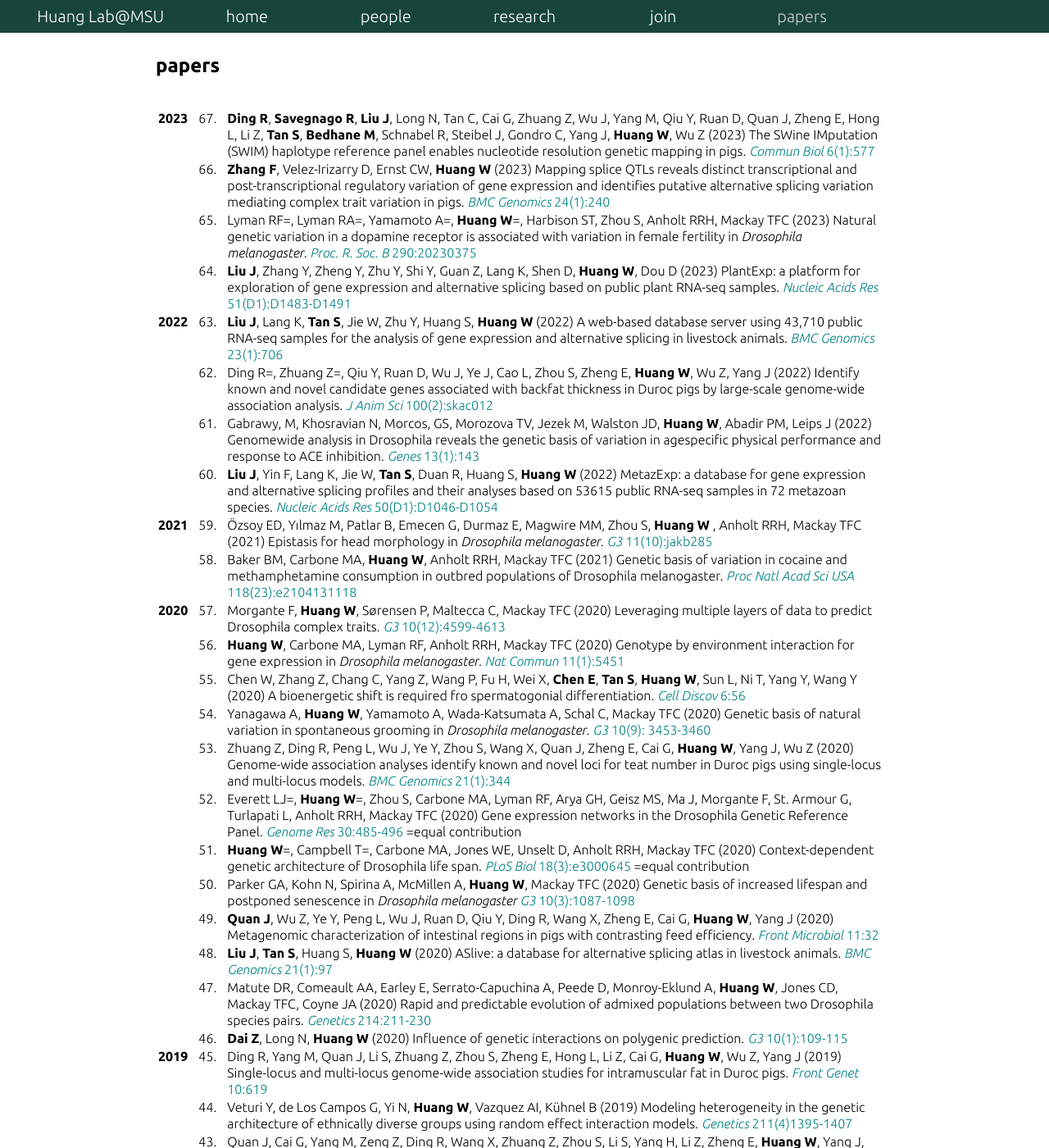
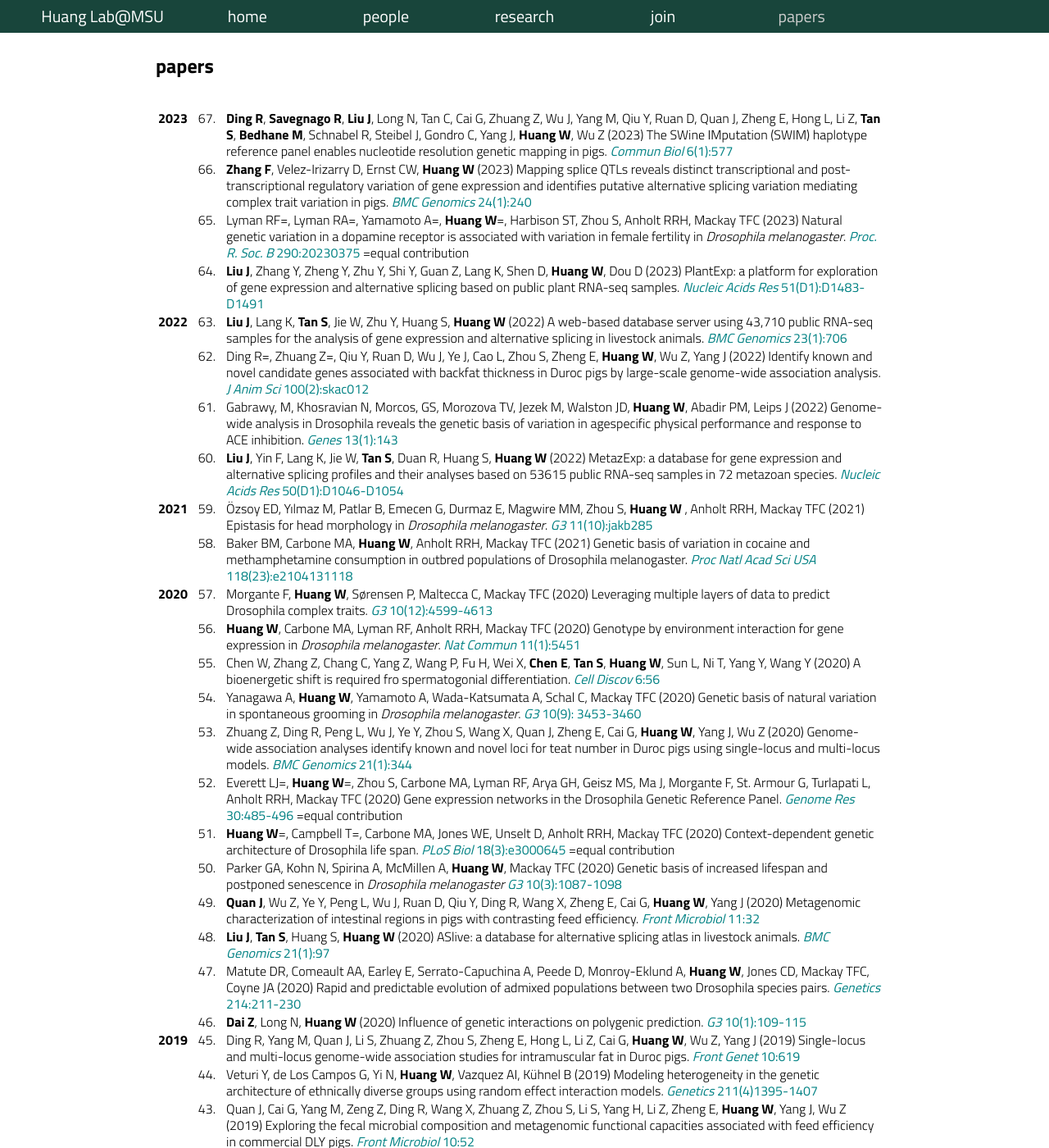
Before and after one commit to qgg-lab/qgg-lab.github.io, a Jekyll site: the page built from _pages/publications.md, in a window 1280 px wide and 1400 px high. Shown: the whole window at 82% size. Built offline with Jekyll 4.4.1, drawn with Linux system fonts in a browser that asks for light colours; some web fonts are replaced.

Commit message:
css change

```diff
--- a/_pages/publications.md
+++ b/_pages/publications.md
@@ -12,7 +12,7 @@ active: publications
 |      |      |      |
 | <b>2023</b> | 67. | <b>Ding R</b>, <b>Savegnago R</b>, <b>Liu J</b>, Long N, Tan C, Cai G, Zhuang Z, Wu J, Yang M, Qiu Y, Ruan D, Quan J, Zheng E, Hong L, Li Z, <b>Tan S</b>, <b>Bedhane M</b>, Schnabel R, Steibel J, Gondro C, Yang J, <b>Huang W</b>, Wu Z (2023) The SWine IMputation (SWIM) haplotype reference panel enables nucleotide resolution genetic mapping in pigs. <a href="https://pubmed.ncbi.nlm.nih.gov/37253973/" target="_blank"><i>Commun Biol</i> 6(1):577</a> |
 | | 66. | <b>Zhang F</b>, Velez-Irizarry D, Ernst CW, <b>Huang W</b> (2023) Mapping splice QTLs reveals distinct transcriptional and post-transcriptional regulatory variation of gene expression and identifies putative alternative splicing variation mediating complex trait variation in pigs. <a href="https://pubmed.ncbi.nlm.nih.gov/37142954/" target="_blank"><i>BMC Genomics</i> 24(1):240</a> |
-| | 65. | Lyman RF=, Lyman RA=, Yamamoto A=, <b>Huang W</b>=, Harbison ST, Zhou S, Anholt RRH, Mackay TFC (2023) Natural genetic variation in a dopamine receptor is associated with variation in female fertility in <i>Drosophila melanogaster</i>. <a href="https://pubmed.ncbi.nlm.nih.gov/37040806/" target="_blank"><i>Proc. R. Soc. B</i> 290:20230375</a> |
+| | 65. | Lyman RF=, Lyman RA=, Yamamoto A=, <b>Huang W</b>=, Harbison ST, Zhou S, Anholt RRH, Mackay TFC (2023) Natural genetic variation in a dopamine receptor is associated with variation in female fertility in <i>Drosophila melanogaster</i>. <a href="https://pubmed.ncbi.nlm.nih.gov/37040806/" target="_blank"><i>Proc. R. Soc. B</i> 290:20230375</a> =equal contribution |
 | | 64. | <b>Liu J</b>, Zhang Y, Zheng Y, Zhu Y, Shi Y, Guan Z, Lang K, Shen D, <b>Huang W</b>, Dou D (2023) PlantExp: a platform for exploration of gene expression and alternative splicing based on public plant RNA-seq samples. <a href="https://pubmed.ncbi.nlm.nih.gov/36271793/" target="_blank"><i>Nucleic Acids Res</i> 51(D1):D1483-D1491</a>|
 | <b>2022</b> |63. | <b>Liu J</b>, Lang K, <b>Tan S</b>, Jie W, Zhu Y, Huang S, <b>Huang W</b> (2022) A web-based database server using 43,710 public RNA-seq samples for the analysis of gene expression and alternative splicing in livestock animals. <a href="https://pubmed.ncbi.nlm.nih.gov/36253723/" target="_blank"><i>BMC Genomics</i> 23(1):706</a>|
 | |62. | Ding R=, Zhuang Z=, Qiu Y, Ruan D, Wu J, Ye J, Cao L, Zhou S, Zheng E, <b>Huang W</b>, Wu Z, Yang J (2022) Identify known and novel candidate genes associated with backfat thickness in Duroc pigs by large-scale genome-wide association analysis. <a href="https://pubmed.ncbi.nlm.nih.gov/35034121/" target="_blank"><i>J Anim Sci</i> 100(2):skac012</a>|
--- a/css/minimal.css
+++ b/css/minimal.css
@@ -1,13 +1,14 @@
 @import url(https://fonts.googleapis.com/css?family=Ubuntu:300italic,700italic,300,700);
 @import url(https://fonts.googleapis.com/css?family=Lato:300italic,700italic,300,700);
 @import url(https://fonts.googleapis.com/css?family=Short+Stack);
+@import url(https://fonts.googleapis.com/css?family=Titillium+Web:300,400,600,700);
 
 html {
     overflow-y:scroll;
 }
 
 body {
-  font: 16px Avenir, Ubuntu, Lato, "Lucida Grande", "Helvetica Neue", Helvetica, Arial, sans-serif;
+  font: 16px Avenir, "Titillium Web", Ubuntu, Lato, "Lucida Grande", "Helvetica Neue", Helvetica, Arial, sans-serif;
   color: black;
   font-weight: 300;
   line-height: 20px;
```
